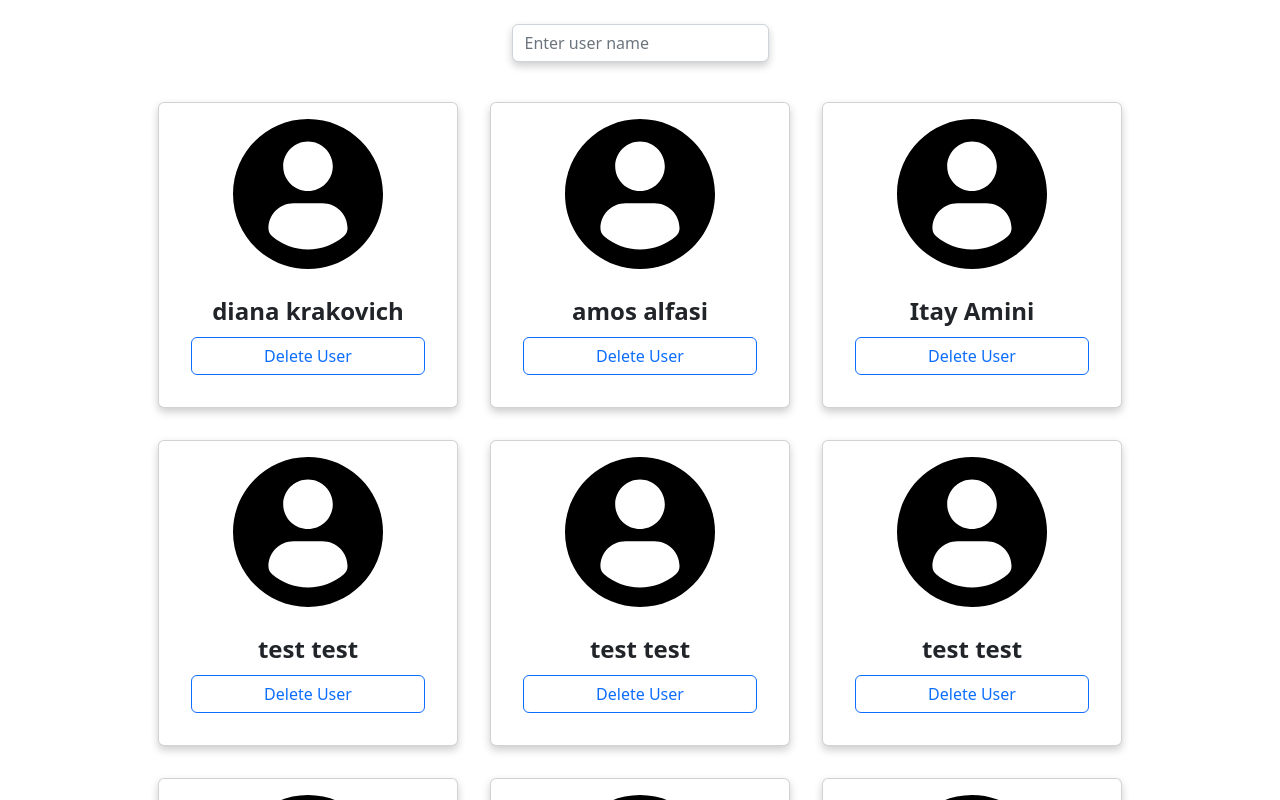
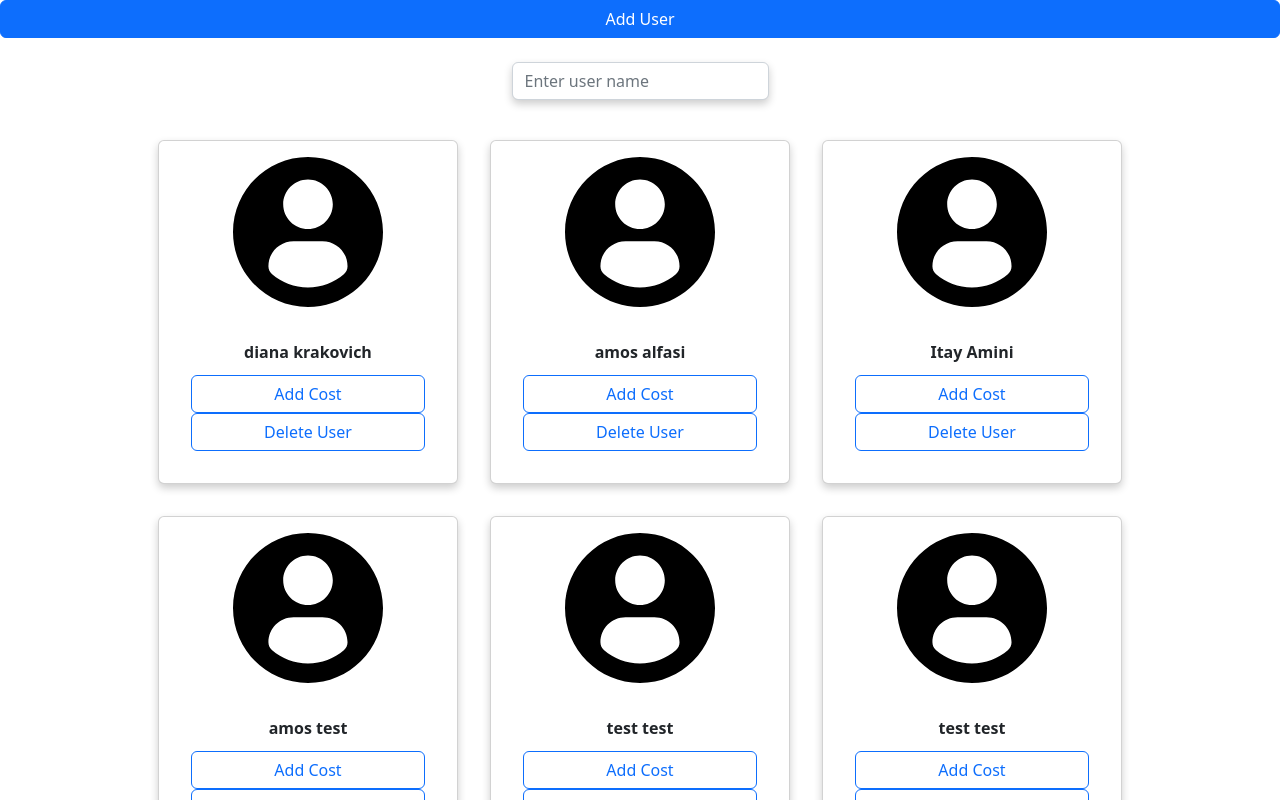
Before and after one commit to AmosAlfasi/React-Final, a React (Create React App) app in the folder React-Final-project/: page / in a window 1280 px wide. Shown: the top 800 px of the page. Built offline with nearby package versions, Linux system fonts and the light colour scheme.

Commit message:
adding buttons

```diff
--- a/React-Final-project/src/App.js
+++ b/React-Final-project/src/App.js
@@ -34,7 +34,7 @@ const initUsers = [
 	},
 	{
 		key: 3,
-		firstName: "test",
+		firstName: "amos",
 		lastName: "test",
 		id: "3",
 		birthday: "1/1/200",
@@ -213,11 +213,48 @@ function App() {
 		});
 	};
 
+	const addUser = () => {
+		console.log(initUsers);
+		// setFilteredUsers(() => {
+		// 	initUsers.push({
+		// 		key: initUsers.length,
+		// 		firstName: "user",
+		// 		lastName: "added",
+		// 		id: "1000",
+		// 		birthday: "1/1/200",
+		// 		maritalSatus: "married",
+		// 	});
+
+		// 	return initUsers;
+		// });
+		// setusers(() => {
+		// 	return initUsers;
+		// });
+
+		initUsers.push({
+			key: initUsers.length,
+			firstName: "user",
+			lastName: "added",
+			id: "1000",
+			birthday: "1/1/200",
+			maritalSatus: "married",
+		});
+	};
+
 	const onSearchChange = (value) => {
 		setFilteredUsers(
 			users.filter(
-				(user) =>
-					user.firstName.includes(value) || user.lastName.includes(value)
+				(user) => {
+					const temp = `${user.firstName}${user.lastName}`;
+					const valTemp = value.slice(" ").toLowerCase();
+					console.log(`temp:${temp}`);
+					console.log(`valTemp:${valTemp}`);
+					console.log(temp.toLowerCase().includes(valTemp));
+					return temp
+						.toLowerCase()
+						.includes(value.replace(/\s/g, "").toLowerCase());
+				}
+				//user.firstName.includes(value) || user.lastName.includes(value)
 			)
 		);
 	};
@@ -226,6 +263,7 @@ function App() {
 
 	return (
 		<div className="content">
+			<Button onClick={() => addUser()}>Add User</Button>
 			<Search onSearchChange={onSearchChange}></Search>
 			<div className="users">
 				{filteredUsers.map((user) => (
@@ -239,6 +277,12 @@ function App() {
 								lastName={user.lastName}
 								onShowInfo={showInfoHandler}
 							/>
+							<Button
+								variant="outline-primary"
+								onClick={() => console.log(user.id)}
+							>
+								Add Cost
+							</Button>
 
 							<Button
 								variant="outline-primary"
@@ -254,10 +298,7 @@ function App() {
 				<UserInfo
 					onClosePopup={onClosePopup}
 					show={true}
-					id={selectedUser.id}
-					name={`${selectedUser.firstName} ${selectedUser.lastName}`}
-					birthday={selectedUser.birthday}
-					maritalSatus={selectedUser.maritalSatus}
+					selectedUser={selectedUser}
 				></UserInfo>
 			)}
 		</div>
--- a/React-Final-project/src/components/UserInfo.css
+++ b/React-Final-project/src/components/UserInfo.css
@@ -0,0 +1,4 @@
+* {
+	font-size: 16px;
+	font-weight: bold;
+}
--- a/React-Final-project/src/components/UserInfo.js
+++ b/React-Final-project/src/components/UserInfo.js
@@ -10,12 +10,15 @@ const UserInfo = (props) => {
 		props.onClosePopup(false);
 	};
 
+	const details = Object.keys(props.selectedUser).map((key) => (
+		<div>
+			{key} : {props.selectedUser[key]}
+		</div>
+	));
+
 	return (
 		<Modal show={show} onHide={handleClose}>
-			<div>{props.id}</div>
-			<div>{props.name}</div>
-			<div>{props.birthday}</div>
-			<div>{props.maritalSatus}</div>
+			{details}
 		</Modal>
 	);
 };
```
Also changed, not shown: React-Final-project/src/App.css (indentation only).
